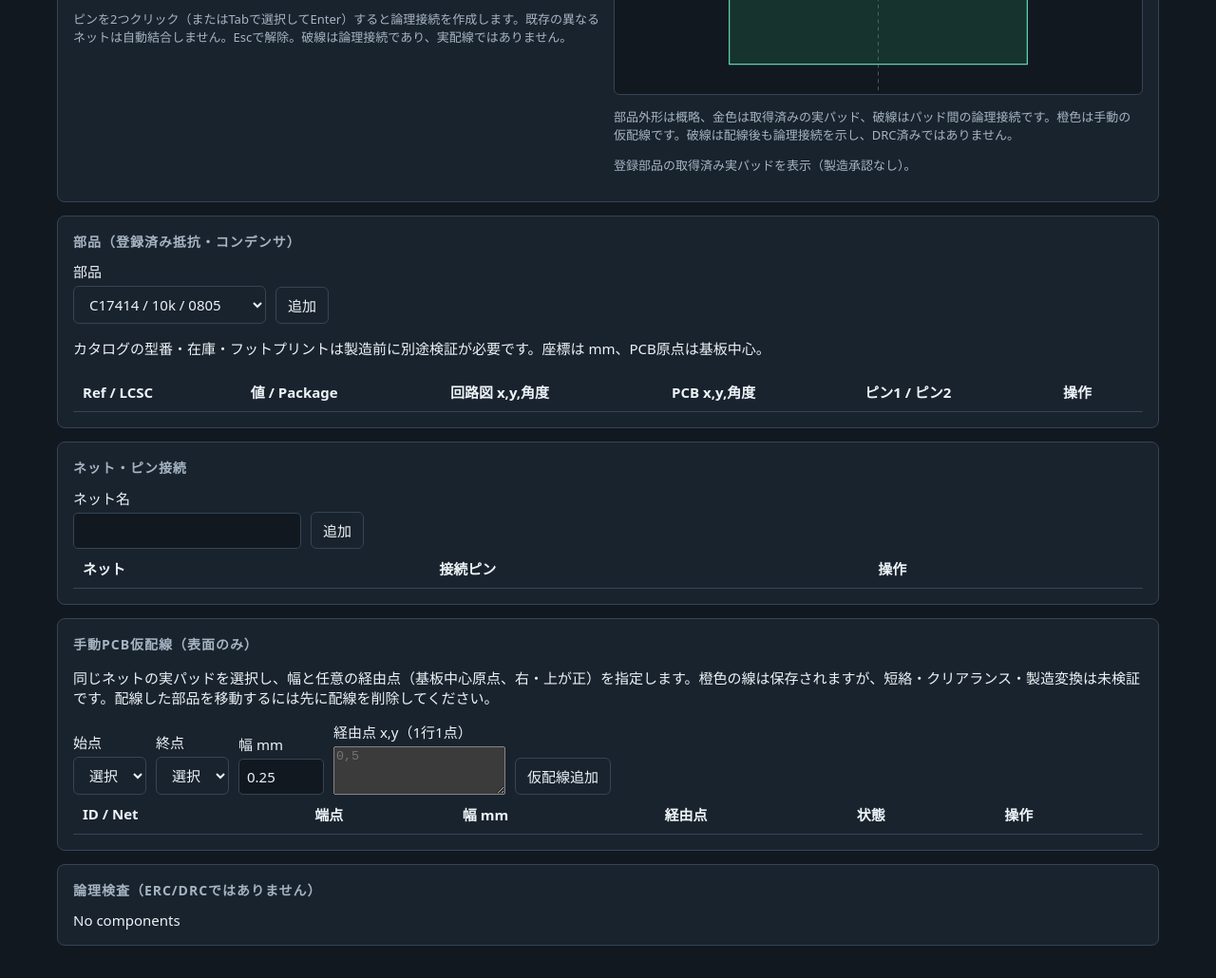
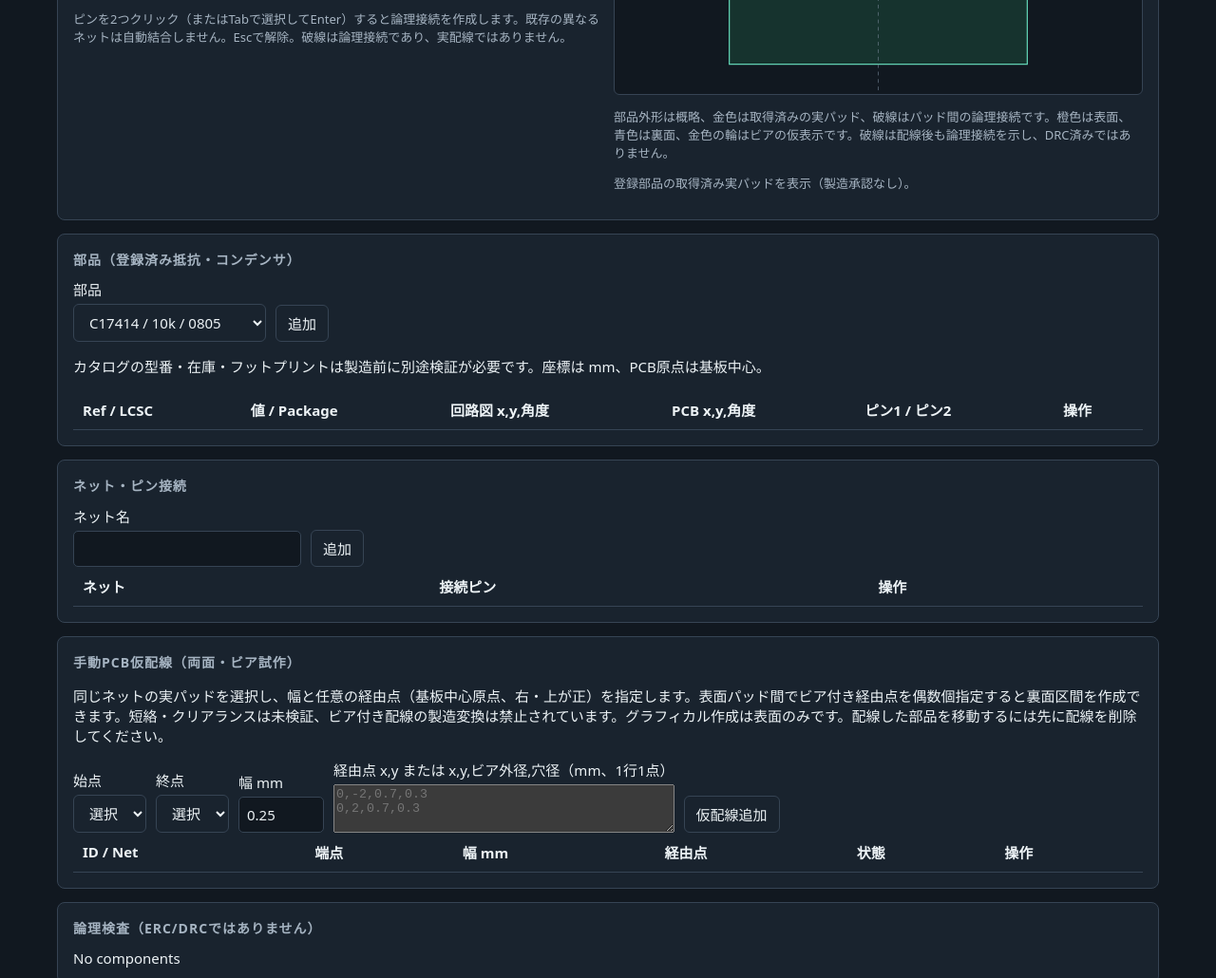
Before and after one commit to temesotejam/pcb-workbench, a React app: page site/editor.html in a window 1280 px wide. Shown: the part 834-1864 px from the top of the page at 95% size. Built offline with nearby package versions, Linux system fonts and the light colour scheme; no server answers; files whose address does not match are found by name.

Commit message:
Add two-layer route draft: site/editor.html

```diff
--- a/site/editor.html
+++ b/site/editor.html
@@ -6,8 +6,8 @@
 <main class="editor"><p class="notice">論理接続・配置の初期エディタです。取得済みの実パッドを表示します。表面の仮配線を保存できます。ERC/DRCと製造データはまだブラウザで生成しません。発注不可。</p>
 <p id="status" role="status">部品情報を読み込み中…</p><div id="controls" hidden>
 <section><h2>プロジェクト</h2><form id="board-form"><label>名前<input id="project-name" required maxlength="100"></label><label>幅 mm<input id="width" type="number" min="1" max="1000" step="any" required></label><label>高さ mm<input id="height" type="number" min="1" max="1000" step="any" required></label><button>更新</button><button id="new" type="button">新規作成</button><button id="export" type="button">JSON保存</button><label>JSON読込<input id="import" type="file" accept=".json,application/json"></label></form></section>
-<section><h2>グラフィカル配置（試作）</h2><p>部品をドラッグして0.5 mm刻みで配置できます。フォーカス後は矢印キーで移動（Shiftで2 mm）、Rキーで90°回転。座標は右・上が正です。数値入力欄とJSONに同期します。</p><div class="graphic-grid"><div><h3>回路図</h3><svg id="schematic-view" aria-label="回路図の概略配置"></svg><p>ピンを2つクリック（またはTabで選択してEnter）すると論理接続を作成します。既存の異なるネットは自動結合しません。Escで解除。破線は論理接続であり、実配線ではありません。</p></div><div><h3>PCB</h3><label><span><input id="route-mode" type="checkbox"> 手動配線モード</span></label><p>配線幅は下の仮配線フォームで設定（開始時に固定）。実パッドをクリックし、基板をクリックして経由点（0.25 mm刻み）、同じネットの実パッドで確定。Escで解除。モード解除で部品配置に戻ります。</p><svg id="pcb-view" tabindex="0" aria-label="PCBの概略配置"></svg><p>部品外形は概略、金色は取得済みの実パッド、破線はパッド間の論理接続です。橙色は手動の仮配線です。破線は配線後も論理接続を示し、DRC済みではありません。</p><p id="footprint-status" role="status"></p></div></div></section>
+<section><h2>グラフィカル配置（試作）</h2><p>部品をドラッグして0.5 mm刻みで配置できます。フォーカス後は矢印キーで移動（Shiftで2 mm）、Rキーで90°回転。座標は右・上が正です。数値入力欄とJSONに同期します。</p><div class="graphic-grid"><div><h3>回路図</h3><svg id="schematic-view" aria-label="回路図の概略配置"></svg><p>ピンを2つクリック（またはTabで選択してEnter）すると論理接続を作成します。既存の異なるネットは自動結合しません。Escで解除。破線は論理接続であり、実配線ではありません。</p></div><div><h3>PCB</h3><label><span><input id="route-mode" type="checkbox"> 手動配線モード</span></label><p>配線幅は下の仮配線フォームで設定（開始時に固定）。実パッドをクリックし、基板をクリックして経由点（0.25 mm刻み）、同じネットの実パッドで確定。Escで解除。モード解除で部品配置に戻ります。</p><svg id="pcb-view" tabindex="0" aria-label="PCBの概略配置"></svg><p>部品外形は概略、金色は取得済みの実パッド、破線はパッド間の論理接続です。橙色は表面、青色は裏面、金色の輪はビアの仮表示です。破線は配線後も論理接続を示し、DRC済みではありません。</p><p id="footprint-status" role="status"></p></div></div></section>
 <section><h2>部品（登録済み抵抗・コンデンサ）</h2><form id="add-component"><label>部品<select id="part"></select></label><button>追加</button></form><p>カタログの型番・在庫・フットプリントは製造前に別途検証が必要です。座標は mm、PCB原点は基板中心。</p><div id="components"></div></section>
 <section><h2>ネット・ピン接続</h2><form id="add-net"><label>ネット名<input id="net-name" required pattern="[A-Za-z][A-Za-z0-9_]{0,63}"></label><button>追加</button></form><div id="nets"></div></section>
-<section><h2>手動PCB仮配線（表面のみ）</h2><p>同じネットの実パッドを選択し、幅と任意の経由点（基板中心原点、右・上が正）を指定します。橙色の線は保存されますが、短絡・クリアランス・製造変換は未検証です。配線した部品を移動するには先に配線を削除してください。</p><form id="route-form"><label>始点<select id="route-from" required></select></label><label>終点<select id="route-to" required></select></label><label>幅 mm<input id="route-width" type="number" min="0.05" max="5" step="0.01" value="0.25" required></label><label>経由点 x,y（1行1点）<textarea id="route-points" rows="3" placeholder="0,5"></textarea></label><button>仮配線追加</button></form><div id="routes"></div></section>
+<section><h2>手動PCB仮配線（両面・ビア試作）</h2><p>同じネットの実パッドを選択し、幅と任意の経由点（基板中心原点、右・上が正）を指定します。表面パッド間でビア付き経由点を偶数個指定すると裏面区間を作成できます。短絡・クリアランスは未検証、ビア付き配線の製造変換は禁止されています。グラフィカル作成は表面のみです。配線した部品を移動するには先に配線を削除してください。</p><form id="route-form"><label>始点<select id="route-from" required></select></label><label>終点<select id="route-to" required></select></label><label>幅 mm<input id="route-width" type="number" min="0.05" max="5" step="0.01" value="0.25" required></label><label>経由点 x,y または x,y,ビア外径,穴径（mm、1行1点）<textarea id="route-points" rows="3" placeholder="0,-2,0.7,0.3&#10;0,2,0.7,0.3"></textarea></label><button>仮配線追加</button></form><div id="routes"></div></section>
 <section><h2>論理検査（ERC/DRCではありません）</h2><div id="diagnostics"></div></section></div></main><script type="module" src="editor.js"></script></body></html>
```
